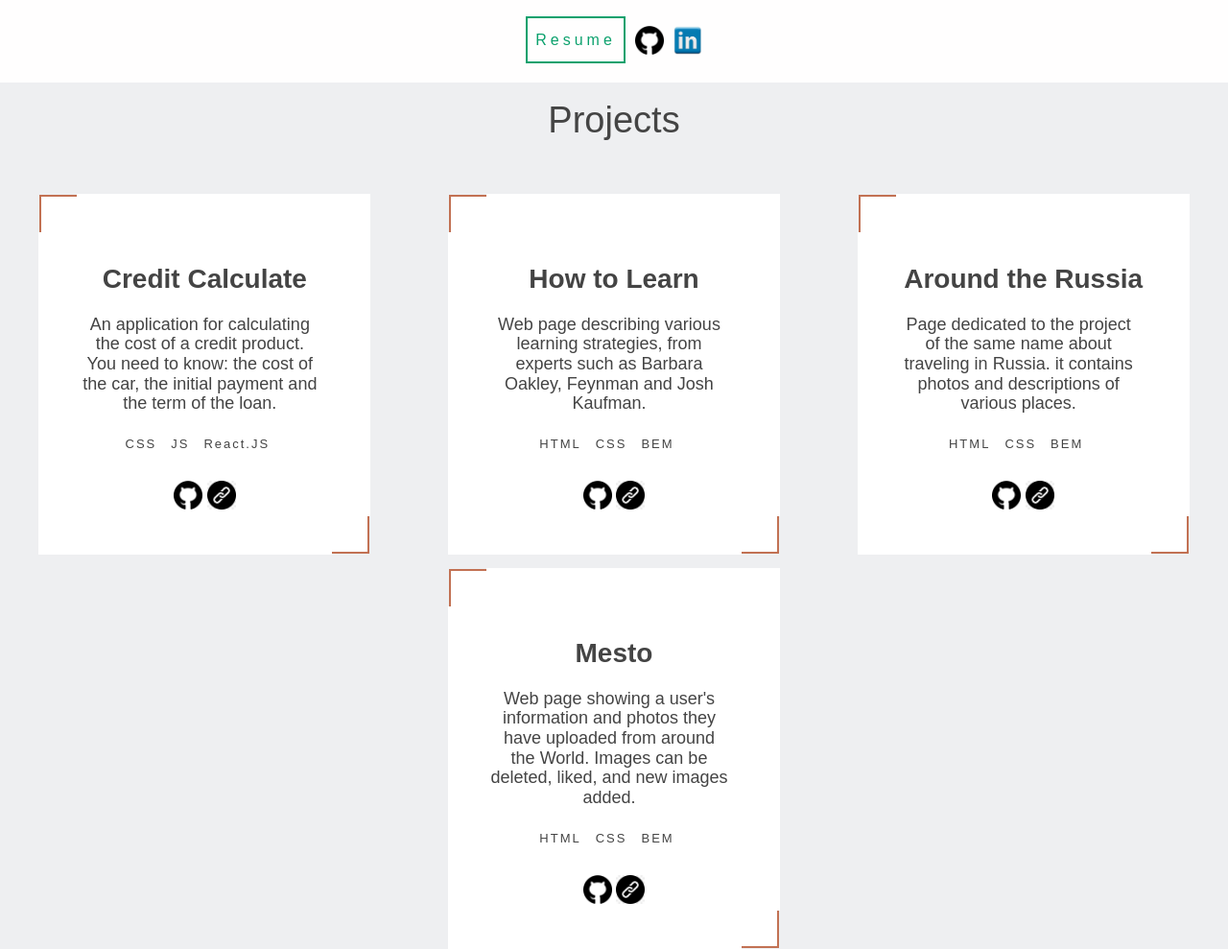
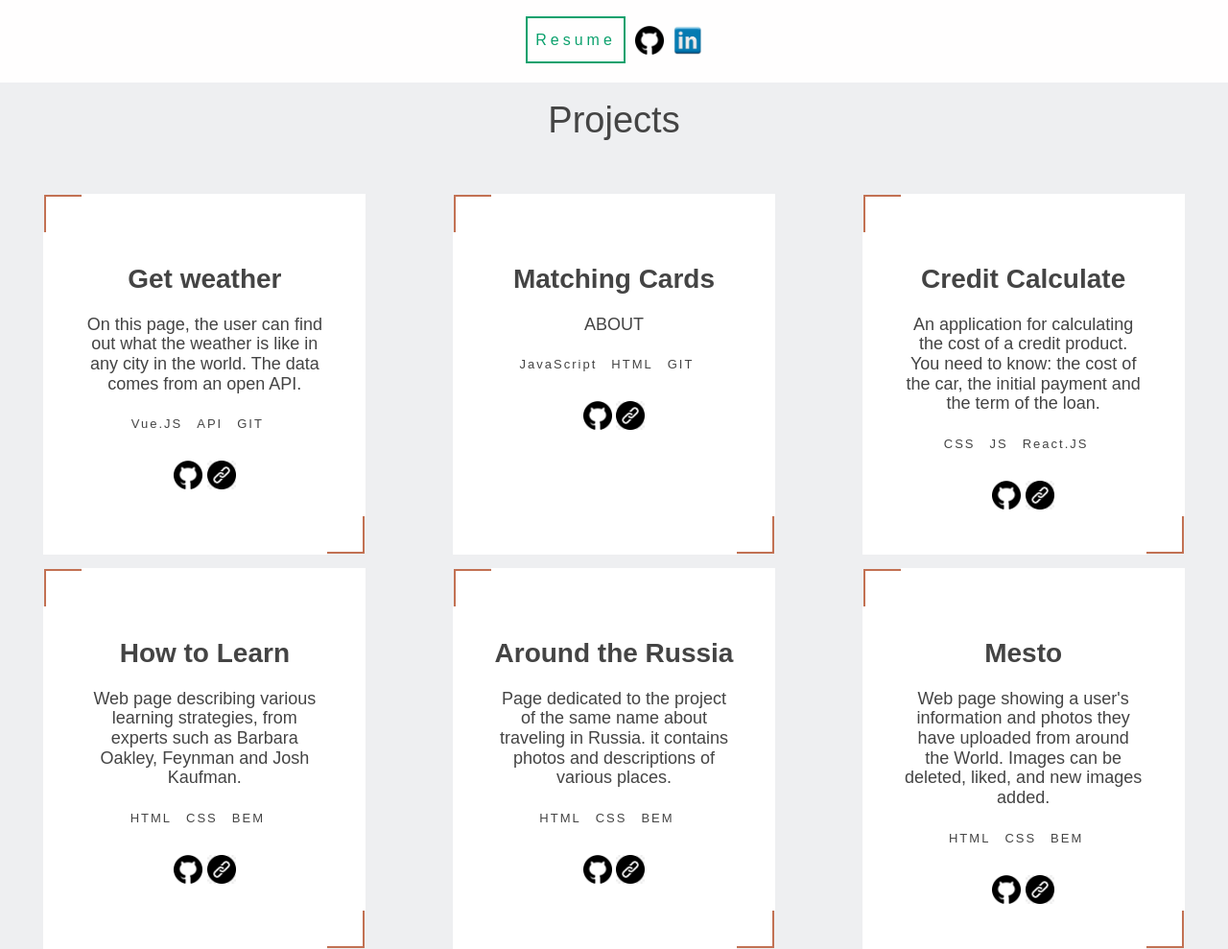
Before and after one commit to Mikhail-Chernyshev/portfolio, a plain HTML site: page index.html in a window 1280 px wide. Shown: the part 600-1589 px from the top of the page at 96% size. Drawn offline with Linux system fonts and the light colour scheme.

Commit message:
addedTwoProjects&changedButtonTheme

```diff
--- a/blocks/header/__change-theme/header__change-theme.css
+++ b/blocks/header/__change-theme/header__change-theme.css
@@ -6,11 +6,17 @@
   border: none;
   width: 20px;
   height: 20px;
+  background: black;
+  width: 40px;
+  color: #eeeff1;
+  height: 40px;
+  border-radius: 50%;
 }
 @media screen and (max-width: 767px) {
   .header__change-theme {
-    top: 10px;
-    right: 10px;
+    top: 20px;
+    left: 50%;
+    transform: translateX(-50%);
     position: absolute;
   }
 }
--- a/blocks/project/project.css
+++ b/blocks/project/project.css
@@ -1,7 +1,7 @@
 .project {
-    margin: 10px auto;
+    margin: 10px 0px;
     padding: 40px;
-    width: 260px;
+    width: 250px;
     min-height: 270px;
     background-color: white;
     display: flex;
--- a/blocks/projects/__wrapper/projects__wrapper.css
+++ b/blocks/projects/__wrapper/projects__wrapper.css
@@ -1,5 +1,5 @@
 .projects__wrapper {
     display: flex;
     flex-wrap: wrap;
-    /* justify-content: space-around; */
+    justify-content: space-around;
 }
--- a/blocks/projects/projects.css
+++ b/blocks/projects/projects.css
@@ -3,5 +3,5 @@
     background-color: #EEEFF1;
     display: flex;
     flex-direction: column;
-    justify-content: space-around;
+    /* justify-content: space-around; */
 }
--- a/index.html
+++ b/index.html
@@ -69,6 +69,59 @@
       <section id="projects" class="projects night">
         <h2 class="projects__title">Projects</h2>
         <div class="projects__wrapper">
+          <div class="project night">
+            <h3 class="project__title">Get weather</h3>
+            <p class="project__subtitle">
+              On this page, the user can find out what the weather is like in
+              any city in the world. The data comes from an open API.
+            </p>
+            <ul class="project__technologies">
+              <li class="project__skill">Vue.JS</li>
+              <li class="project__skill">API</li>
+              <li class="project__skill">GIT</li>
+            </ul>
+            <div class="project__links">
+              <a
+                target="_blank"
+                href="https://github.com/Mikhail-Chernyshev/getWeather"
+                class="project__link project__link_github"
+                ><img src="./images/github.png" class="project__link_github"
+              /></a>
+              <a
+                target="_blank"
+                href="https://mikhail-chernyshev.github.io/getWeather/"
+                class="project__link project__link_project"
+                ><img
+                  src="./images/linkproject.jpg"
+                  class="project__link_project"
+              /></a>
+            </div>
+          </div>
+          <div class="project night">
+            <h3 class="project__title">Matching Cards</h3>
+            <p class="project__subtitle">ABOUT</p>
+            <ul class="project__technologies">
+              <li class="project__skill">JavaScript</li>
+              <li class="project__skill">HTML</li>
+              <li class="project__skill">GIT</li>
+            </ul>
+            <div class="project__links">
+              <a
+                target="_blank"
+                href="https://github.com/Mikhail-Chernyshev/matchingCards"
+                class="project__link project__link_github"
+                ><img src="./images/github.png" class="project__link_github"
+              /></a>
+              <a
+                target="_blank"
+                href="https://mikhail-chernyshev.github.io/matchingCards/"
+                class="project__link project__link_project"
+                ><img
+                  src="./images/linkproject.jpg"
+                  class="project__link_project"
+              /></a>
+            </div>
+          </div>
           <div class="project night">
             <h3 class="project__title">Credit Calculate</h3>
             <p class="project__subtitle">
--- a/pages/nightTheme.css
+++ b/pages/nightTheme.css
@@ -1,7 +1,11 @@
 .page_theme_dark {
-    background-color: #444444;
-    color:white;
-  }
-  .page_theme_dark:visited {
-    color:white;
-  }
+  background-color: #444444;
+  color: white;
+}
+.page_theme_dark:visited {
+  color: white;
+}
+.page_theme_dark .header__change-theme {
+  color: #444444;
+  background: #eeeff1;
+}
--- a/scripts/index.js
+++ b/scripts/index.js
@@ -56,7 +56,7 @@ const goTopBtn = document.querySelector('.footer__up');
 function backToTop() {
   if (window.pageYOffset > 0) {
     window.scrollBy(0, -80);
-    setTimeout(backToTop, 30);
+    setTimeout(backToTop, 20);
   }
 }
 goTopBtn.addEventListener('click', backToTop);
```
